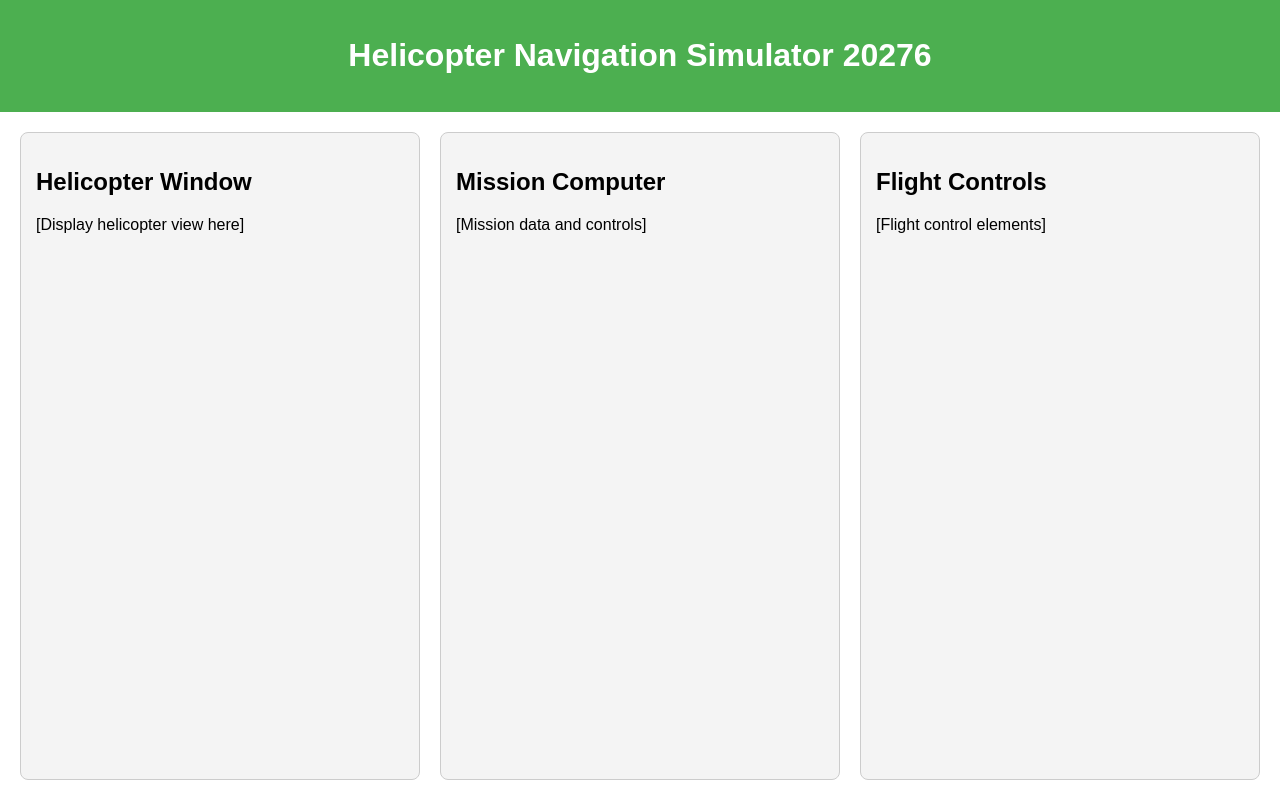
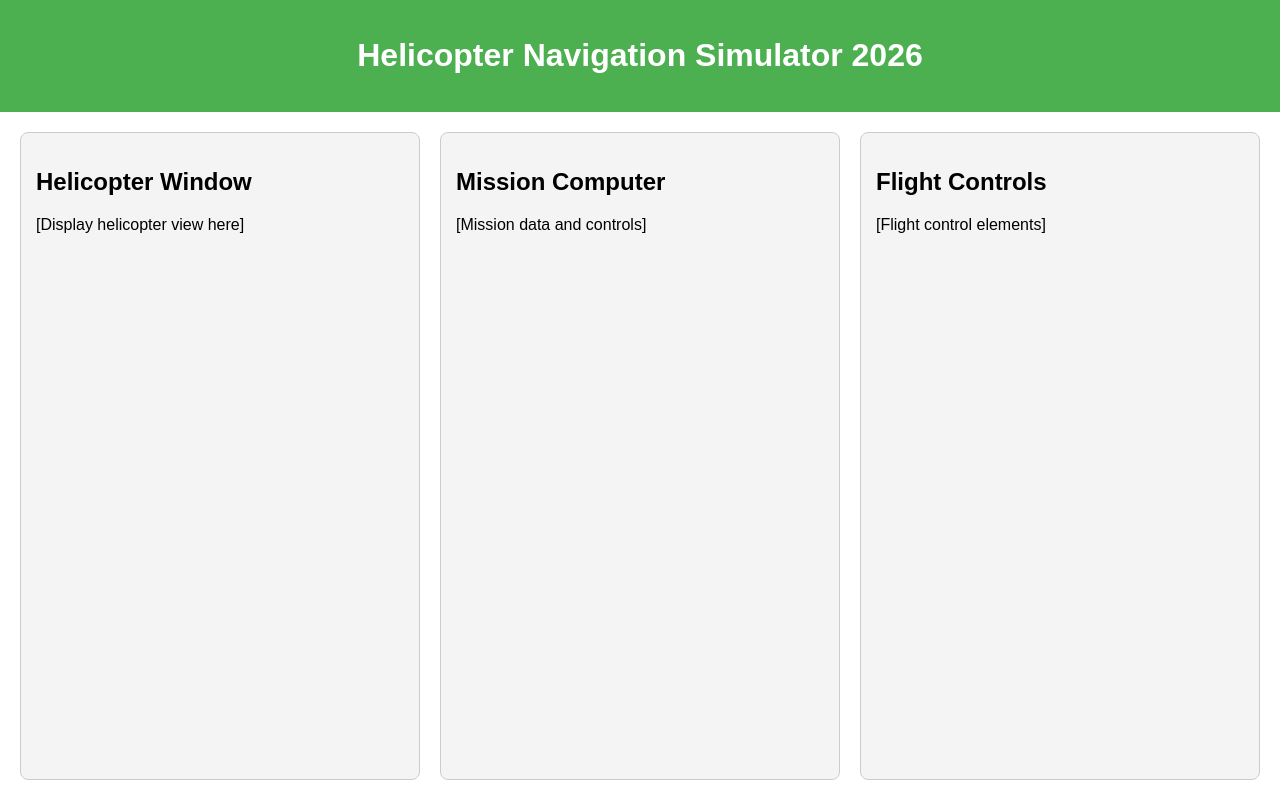
Before and after one commit to s-aer/NavSim, a plain HTML site: page index.html in a window 1280 px wide. Drawn offline with Linux system fonts and the light colour scheme.

Commit message:
Update index.html

```diff
--- a/index.html
+++ b/index.html
@@ -56,7 +56,7 @@
 </head>
 <body>
     <header>
-        <h1>Helicopter Navigation Simulator 20276</h1>
+        <h1>Helicopter Navigation Simulator 2026</h1>
     </header>
     <div class="container">
         <div class="window">
```
